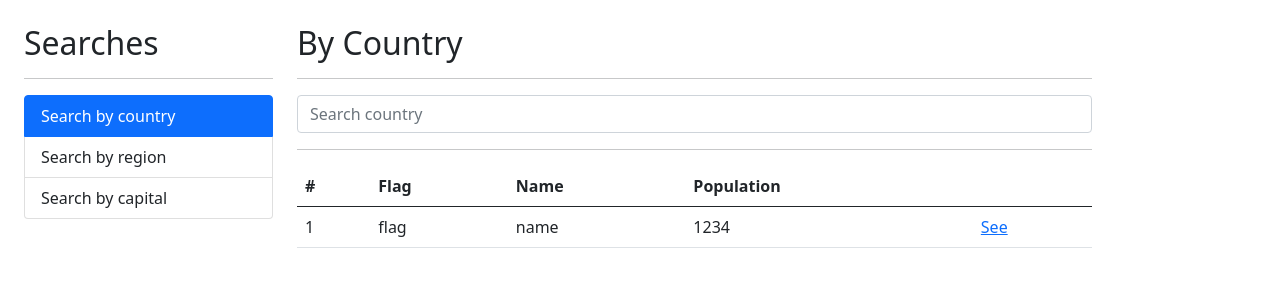
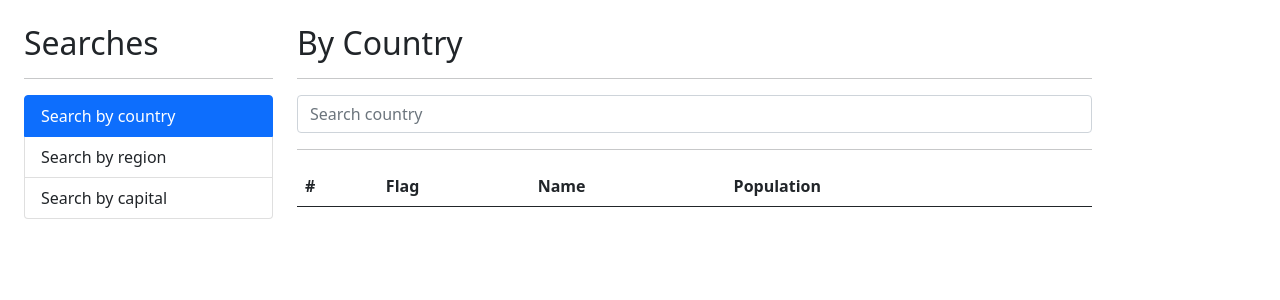
Before and after one commit to RogerFontovaTorres/CountriesWebApp, an Angular app: page / in a window 1280 px wide. Shown: the top 300 px of the page. Built offline with nearby package versions, Linux system fonts and the light colour scheme.

Commit message:
Section 8 video 110: show results when searching a country

```diff
--- a/src/app/country/pages/by-country/by-country.component.html
+++ b/src/app/country/pages/by-country/by-country.component.html
@@ -33,11 +33,13 @@
                 </tr>
             </thead>
             <tbody>
-                <tr>
-                    <td>1</td>
-                    <td>flag</td>
-                    <td>name</td>
-                    <td>1234</td>
+                <tr *ngFor="let country of countries; let i = index">
+                    <td>{{i}}</td>
+                    <td>
+                        <img class="small-flag" src="{{country.flags.png}}">
+                    </td>
+                    <td>{{country.name.common}}</td>
+                    <td> {{country.population | number}} </td>
                     <td>
                         <a href="/country/cri">See</a>
                     </td>
--- a/src/app/country/pages/by-country/by-country.component.ts
+++ b/src/app/country/pages/by-country/by-country.component.ts
@@ -18,7 +18,7 @@ export class ByCountryComponent {
     this.thereIsError = false;
     this.countryService.searchCountry(this.searchCountry)
       .subscribe( (answer) => {
-        console.log(answer);
+        this.countries = answer;
       }, (error) => {
         this.thereIsError = true;
       });
--- a/src/app/country/services/country.service.ts
+++ b/src/app/country/services/country.service.ts
@@ -1,6 +1,7 @@
 import { HttpClient } from '@angular/common/http';
 import { Injectable } from '@angular/core';
 import { Observable } from 'rxjs';
+import { Country } from '../interfaces/country.interfaces';
 
 @Injectable({
   providedIn: 'root'
@@ -11,8 +12,8 @@ export class CountryService {
 
   constructor(private http: HttpClient) { }
 
-  searchCountry(name: string): Observable<any>{
+  searchCountry(name: string): Observable<Country[]>{
     const url = `${this.apiUrl}/name/${name}`;
-    return this.http.get(url);
+    return this.http.get<Country[]>(url);
   }
 }
--- a/src/styles.css
+++ b/src/styles.css
@@ -1 +1,4 @@
 /* You can add global styles to this file, and also import other style files */
+small-flag{
+    width: 50px;
+}
```
